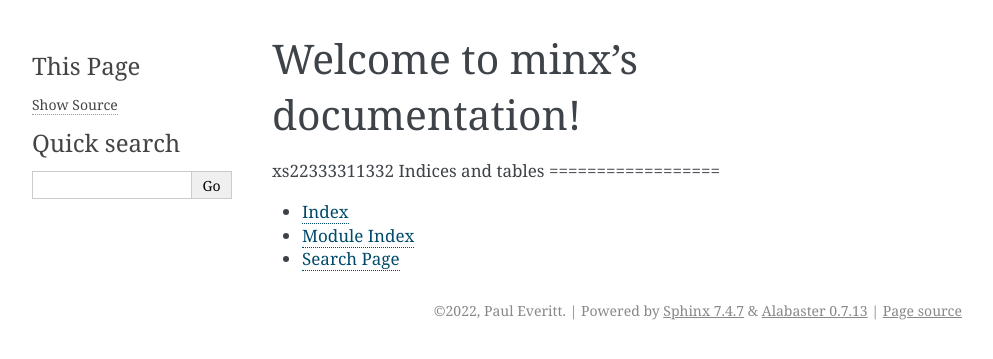
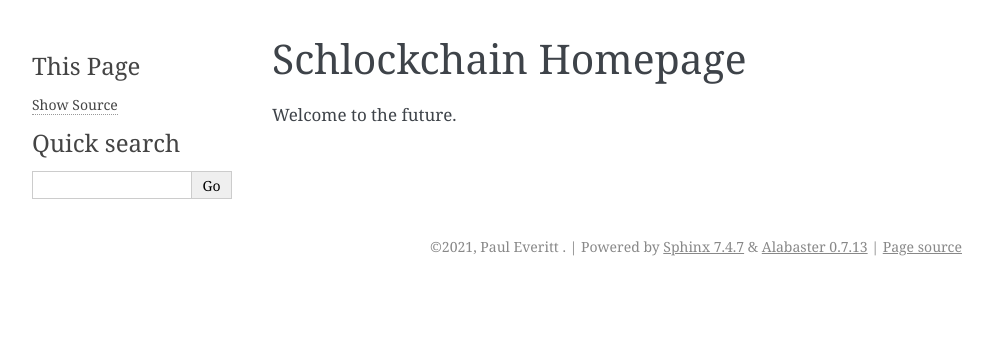
Before and after one commit to pauleveritt/minx, a Sphinx documentation site: the page built from docs/index.md, in a window 1280 px wide. Shown: the top 359 px of the page, without its empty margins (148-1141 px from the left). Built offline with Sphinx 7.4.7, drawn with Linux system fonts in a browser that asks for light colours.

Commit message:
Switch to Sphinx and MD.

````diff
--- a/docs/conf.py
+++ b/docs/conf.py
@@ -1,52 +1,9 @@
-# Configuration file for the Sphinx documentation builder.
-#
-# This file only contains a selection of the most common options. For a full
-# list see the documentation:
-# https://www.sphinx-doc.org/en/master/usage/configuration.html
-
-# -- Path setup --------------------------------------------------------------
-
-# If extensions (or modules to document with autodoc) are in another directory,
-# add these directories to sys.path here. If the directory is relative to the
-# documentation root, use os.path.abspath to make it absolute, like shown here.
-#
-# import os
-# import sys
-# sys.path.insert(0, os.path.abspath('.'))
-
-
-# -- Project information -----------------------------------------------------
-
-project = 'minx'
-copyright = '2022, Paul Everitt'
-author = 'Paul Everitt'
-
-
-# -- General configuration ---------------------------------------------------
-
-# Add any Sphinx extension module names here, as strings. They can be
-# extensions coming with Sphinx (named 'sphinx.ext.*') or your custom
-# ones.
+project = "Schlockchain"
+copyright = "2021, Paul Everitt <pauleveritt@me.com>"
+author = "Paul Everitt <pauleveritt@me.com>"
 extensions = [
+    "myst_parser",
 ]
-
-# Add any paths that contain templates here, relative to this directory.
-templates_path = ['_templates']
-
-# List of patterns, relative to source directory, that match files and
-# directories to ignore when looking for source files.
-# This pattern also affects html_static_path and html_extra_path.
-exclude_patterns = ['_build', 'Thumbs.db', '.DS_Store']
-
-
-# -- Options for HTML output -------------------------------------------------
-
-# The theme to use for HTML and HTML Help pages.  See the documentation for
-# a list of builtin themes.
-#
-html_theme = 'alabaster'
-
-# Add any paths that contain custom static files (such as style sheets) here,
-# relative to this directory. They are copied after the builtin static files,
-# so a file named "default.css" will overwrite the builtin "default.css".
-html_static_path = ['_static']
+exclude_patterns = ["_build", "Thumbs.db", ".DS_Store", ".venv"]
+html_static_path = ["_static"]
+templates_path = ["_templates"]
--- /dev/null
+++ b/docs/index.md
@@ -0,0 +1,10 @@
+# Schlockchain Homepage
+
+Welcome to the future.
+
+```{toctree}
+:maxdepth: 2
+:caption: "Contents:"
+
+
+```
--- a/docs/index.rst
+++ /dev/null
@@ -1,13 +0,0 @@
-Welcome to minx's documentation!
-================================
-
-.. toctree::
-   :maxdepth: 2
-   :caption: Contents:
-xs22333311332
-Indices and tables
-==================
-
-* :ref:`genindex`
-* :ref:`modindex`
-* :ref:`search`
--- a/pyproject.toml
+++ b/pyproject.toml
@@ -10,6 +10,7 @@ starlette = "^0.19.0"
 uvicorn = "^0.16.0"
 Sphinx = "^4.5.0"
 watchfiles = "^0.11"
+myst-parser = "^0.17.0"
 
 [tool.poetry.dev-dependencies]
 pytest = "^5.2"
````
Also changed, not shown: 3 other files.
